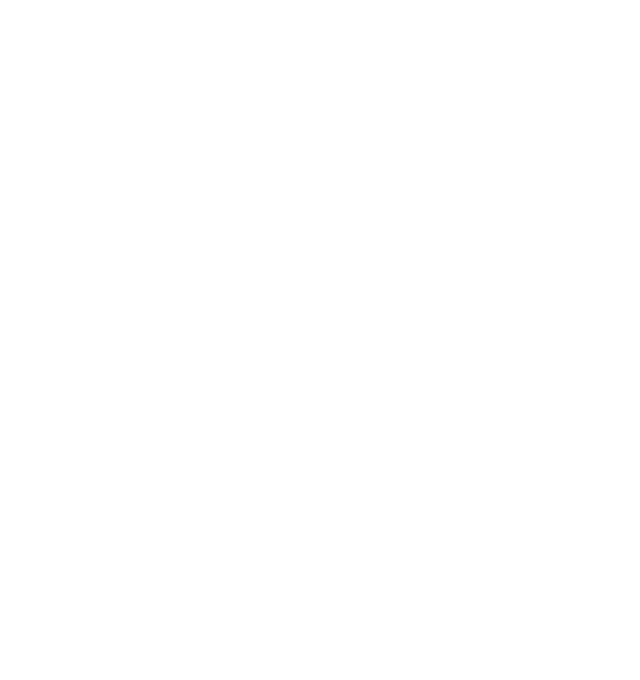
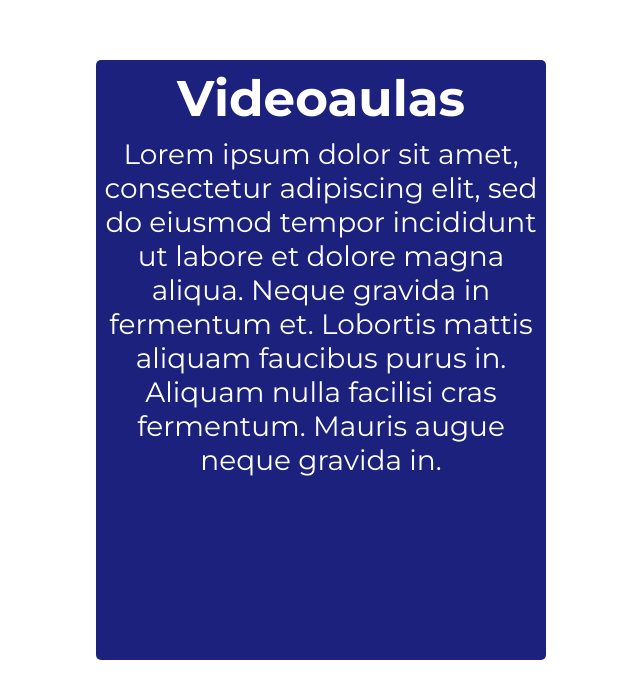
Before and after one commit to Redacao-Brilhante/RB-Front, a React (Create React App) app: page / in a window 1280 px wide. Shown: the part 1886-2566 px from the top of the page, without its empty margins (4-644 px from the left). Before the commit the page ends 2139 px from the top, so only its background shows below. Built offline with nearby package versions, Linux system fonts and the light colour scheme.

Commit message:
landingpage/cards

```diff
--- /dev/null
+++ b/src/components/Landingpage/DetailCards.tsx
@@ -0,0 +1,17 @@
+import React from "react";
+
+import '../../styles/components/Landingpage/DetailCards.scss'
+
+type Card = {
+    title: string,
+    paragraph: string,
+}
+
+export function DetailCards({title, paragraph}: Card) {
+    return (
+        <div id='card'>
+            <h3>{title}</h3>
+            <p>{paragraph}</p>
+        </div>
+    )
+}
--- a/src/pages/Landingpage/index.tsx
+++ b/src/pages/Landingpage/index.tsx
@@ -1,12 +1,25 @@
 import React from 'react';
 import { Home } from '../../components/Landingpage/Home';
-import {DiagonalBox} from '../../components/Landingpage/DiagonalBox';
+import { DiagonalBox } from '../../components/Landingpage/DiagonalBox';
+import { DetailCards } from '../../components/Landingpage/DetailCards';
 
-export function Landingpage(){
+export function Landingpage() {
     return (
         <>
-            <Home/>
-            <DiagonalBox/>
+            <Home />
+            <DiagonalBox />
+            <DetailCards
+                title="Videoaulas"
+                paragraph="
+                    Lorem ipsum dolor sit amet,
+                    consectetur adipiscing elit,
+                    sed do eiusmod tempor incididunt
+                    ut labore et dolore magna aliqua.
+                    Neque gravida in fermentum et.
+                    Lobortis mattis aliquam faucibus purus in.
+                    Aliquam nulla facilisi cras fermentum.
+                    Mauris augue neque gravida in. "
+            />
         </>
     )
 }
--- /dev/null
+++ b/src/styles/components/Landingpage/DetailCards.scss
@@ -0,0 +1,24 @@
+#card {
+    display: flex;
+    flex-direction: column;
+    align-items: center;
+    background: #1B217D;
+    border-radius: 5px;
+    margin-top: -100px;
+    margin-bottom: 20px;
+    margin-left: 100px;
+    width: 450px;
+    height: 600px;
+    color:#FFF;
+
+    h3{
+        margin-top: 8px;
+        font-size: 50px;
+    }
+    p{
+        font-size: 28px;
+        font-weight: 500;
+        margin: 8px;
+        text-align: center;
+    }
+}
```
